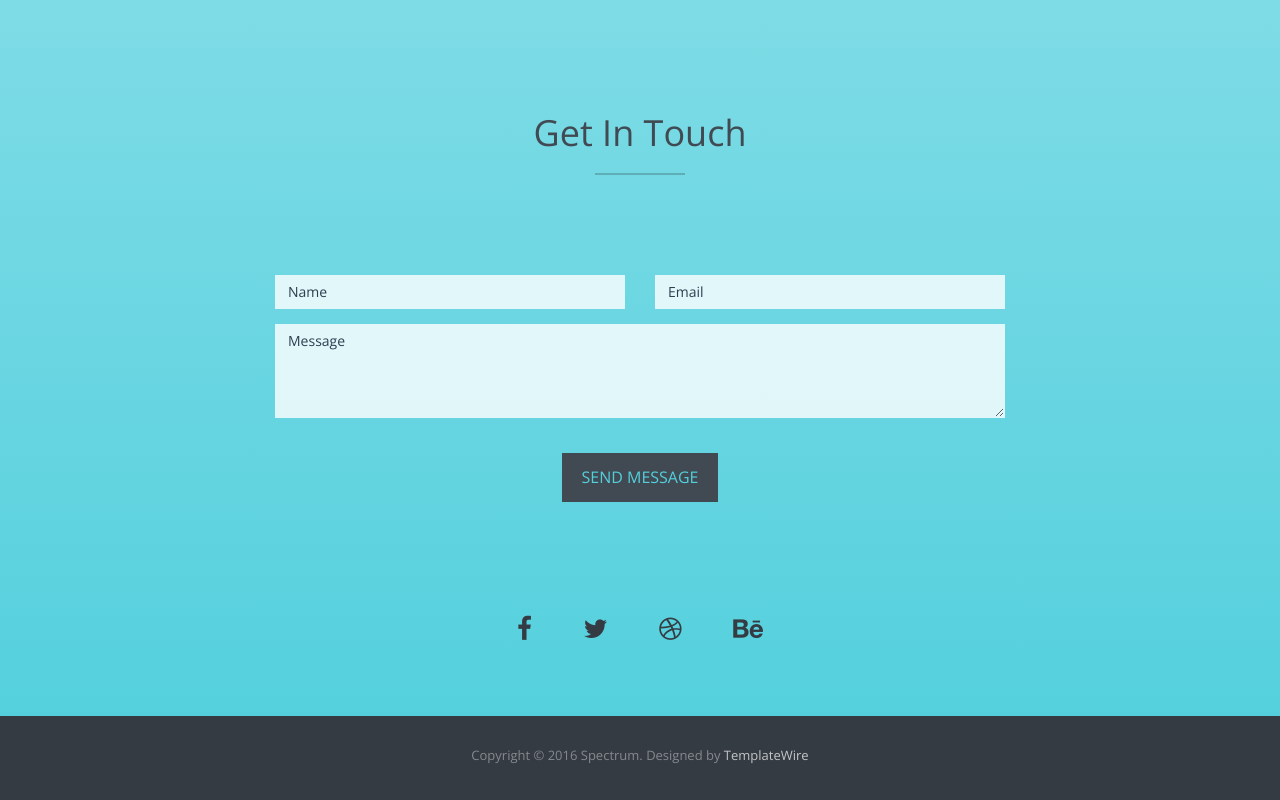
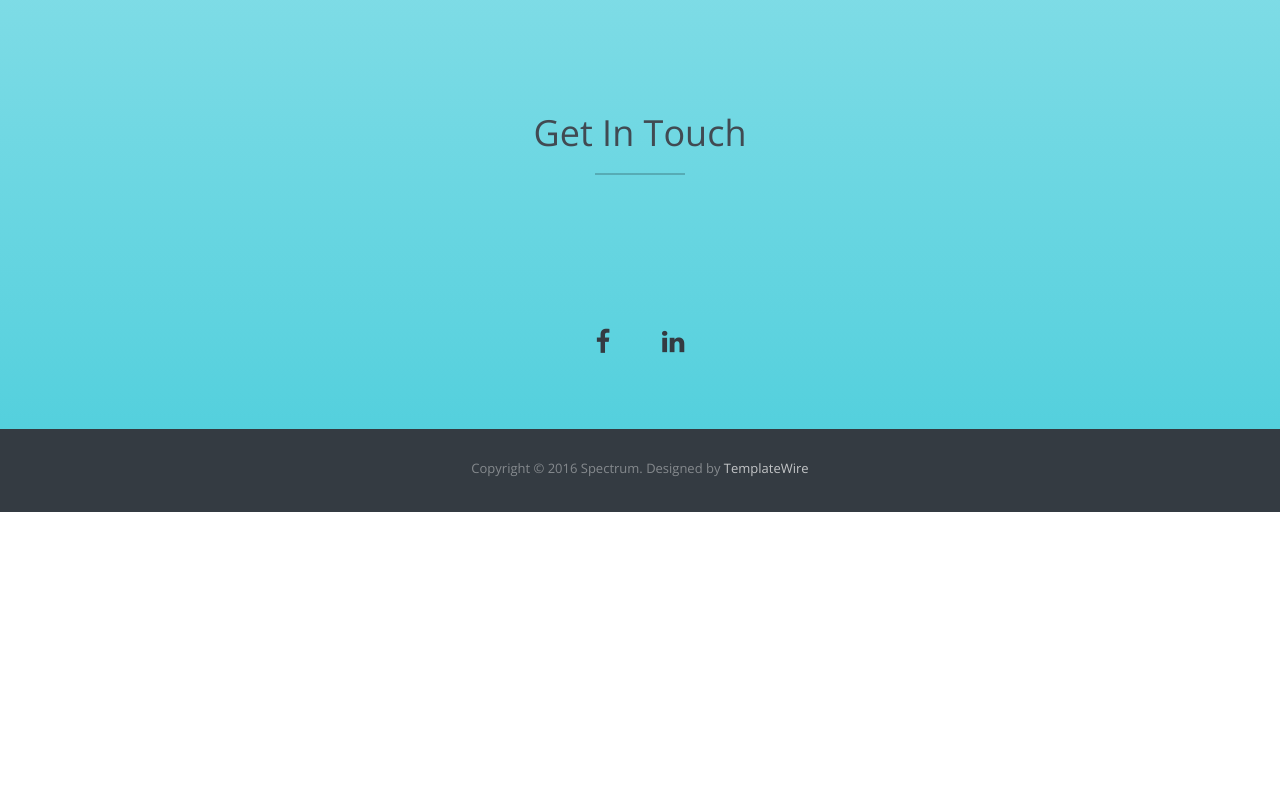
Before and after one commit to ritzrash/myhomepage, a plain HTML site: page myhomepage.html in a window 1280 px wide. Shown: the part 2633-3433 px from the top of the page. After the commit the page ends 3145 px from the top, so only its background shows below. Drawn offline with nearby package versions, Linux system fonts and the light colour scheme.

Commit message:
contact_edit

```diff
--- a/myhomepage.html
+++ b/myhomepage.html
@@ -233,7 +233,7 @@
       <h2>Get In Touch</h2>
       <hr>
     </div>
-    <div class="col-md-8 col-md-offset-2">
+    <!--div class="col-md-8 col-md-offset-2">
       <form name="sentMessage" id="contactForm" novalidate>
         <div class="row">
           <div class="col-md-6">
@@ -255,13 +255,13 @@
         </div>
         <div id="success"></div>
         <button type="submit" class="btn btn-default btn-lg">Send Message</button>
-      </form>
+      </form!-->
       <div class="social">
         <ul>
-          <li><a href="#"><i class="fa fa-facebook"></i></a></li>
-          <li><a href="#"><i class="fa fa-twitter"></i></a></li>
-          <li><a href="#"><i class="fa fa-dribbble"></i></a></li>
-          <li><a href="#"><i class="fa fa-behance"></i></a></li>
+          <li><a href="https://www.facebook.com/ritz.382" target="blank"><i class="fa fa-facebook"></i></a></li>
+          <li><a href="https://www.linkedin.com/in/ritika-agrawal-86b582160/"><i class="fa fa-linkedin"></i></a></li>
+          <!--li><a href="#"><i class="fa fa-dribbble"></i></a></li>
+          <li><a href="#"><i class="fa fa-behance"></i></a></li!-->
         </ul>
       </div>
     </div>
```
